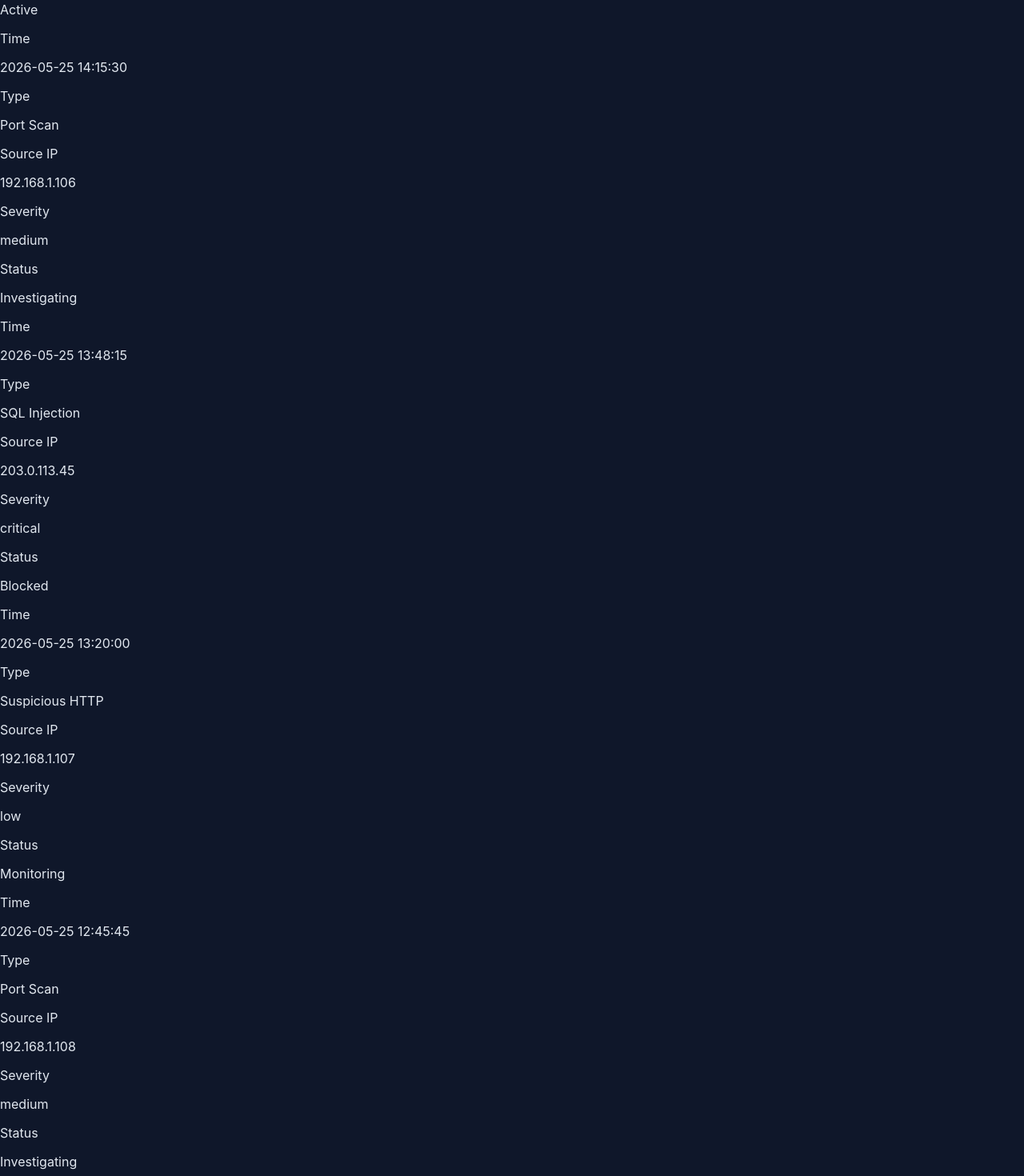
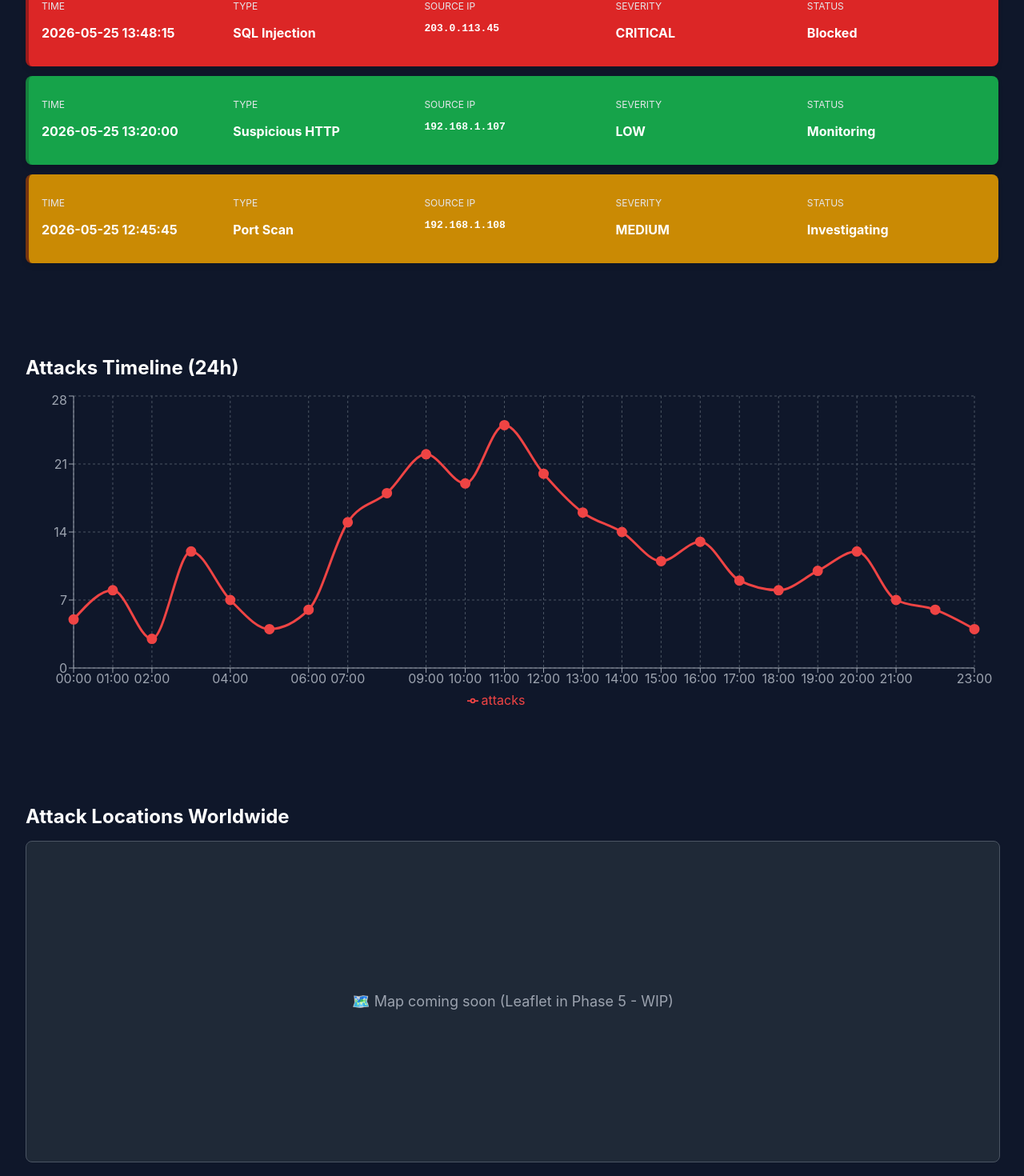
Before and after one commit to SedraR78/soc_dashboard, a React (Create React App) app: page / in a window 1280 px wide. Shown: the part 680-2150 px from the top of the page at 80% size. Built offline with nearby package versions, Linux system fonts and the light colour scheme.

Commit message:
feat: Phase 5 complete - dark theme, styled KPIs, alerts, charts

```diff
--- a/src/components/AlertTable.jsx
+++ b/src/components/AlertTable.jsx
@@ -1,53 +1,78 @@
 import React from 'react';
 
 export function AlertTable({ alerts }) {
-  // Function to get severity color
-  const getSeverityColor = (severity) => {
+  const getSeverityStyle = (severity) => {
     switch(severity.toLowerCase()) {
       case 'critical':
-        return 'bg-red-900 bg-opacity-20 border-l-4 border-red-500 text-red-400';
+        return {
+          backgroundColor: '#dc2626',
+          borderLeft: '4px solid #991b1b',
+          color: 'white'
+        };
       case 'high':
-        return 'bg-orange-900 bg-opacity-20 border-l-4 border-orange-500 text-orange-400';
+        return {
+          backgroundColor: '#ea580c',
+          borderLeft: '4px solid #9a3412',
+          color: 'white'
+        };
       case 'medium':
-        return 'bg-yellow-900 bg-opacity-20 border-l-4 border-yellow-500 text-yellow-400';
+        return {
+          backgroundColor: '#ca8a04',
+          borderLeft: '4px solid #78350f',
+          color: 'white'
+        };
       case 'low':
-        return 'bg-green-900 bg-opacity-20 border-l-4 border-green-500 text-green-400';
+        return {
+          backgroundColor: '#16a34a',
+          borderLeft: '4px solid #15803d',
+          color: 'white'
+        };
       default:
-        return 'bg-gray-900 bg-opacity-20 border-l-4 border-gray-500 text-gray-400';
+        return {
+          backgroundColor: '#4b5563',
+          borderLeft: '4px solid #1f2937',
+          color: 'white'
+        };
     }
   };
 
   return (
-    <div className="mt-8 p-8">
-      <h2 className="text-2xl font-bold mb-4 text-white">Recent Alerts</h2>
+    <div style={{ marginTop: '32px', padding: '32px' }}>
+      <h2 style={{ fontSize: '24px', fontWeight: 'bold', marginBottom: '16px', color: 'white' }}>Recent Alerts</h2>
 
-      <div className="space-y-3">
+      <div style={{ display: 'flex', flexDirection: 'column', gap: '12px' }}>
         {alerts.map((alert) => (
           <div
             key={alert.id}
-            className={`p-4 rounded ${getSeverityColor(alert.severity)} hover:shadow-lg transition`}
+            style={{
+              ...getSeverityStyle(alert.severity),
+              padding: '16px',
+              borderRadius: '8px',
+              display: 'grid',
+              gridTemplateColumns: 'repeat(5, 1fr)',
+              gap: '16px',
+              boxShadow: '0 4px 6px rgba(0,0,0,0.1)'
+            }}
           >
-            <div className="grid grid-cols-5 gap-4">
             <div>
-                <p className="text-xs text-gray-400 uppercase">Time</p>
-                <p className="font-semibold">{alert.timestamp}</p>
+              <p style={{ fontSize: '12px', color: '#e5e7eb', marginBottom: '4px' }}>TIME</p>
+              <p style={{ fontWeight: 'bold' }}>{alert.timestamp}</p>
             </div>
             <div>
-                <p className="text-xs text-gray-400 uppercase">Type</p>
-                <p className="font-semibold">{alert.type}</p>
+              <p style={{ fontSize: '12px', color: '#e5e7eb', marginBottom: '4px' }}>TYPE</p>
+              <p style={{ fontWeight: 'bold' }}>{alert.type}</p>
             </div>
             <div>
-                <p className="text-xs text-gray-400 uppercase">Source IP</p>
-                <p className="font-mono">{alert.sourceIP}</p>
+              <p style={{ fontSize: '12px', color: '#e5e7eb', marginBottom: '4px' }}>SOURCE IP</p>
+              <p style={{ fontWeight: 'bold', fontFamily: 'monospace' }}>{alert.sourceIP}</p>
             </div>
             <div>
-                <p className="text-xs text-gray-400 uppercase">Severity</p>
-                <p className="font-semibold uppercase">{alert.severity}</p>
+              <p style={{ fontSize: '12px', color: '#e5e7eb', marginBottom: '4px' }}>SEVERITY</p>
+              <p style={{ fontWeight: 'bold', textTransform: 'uppercase' }}>{alert.severity}</p>
             </div>
             <div>
-                <p className="text-xs text-gray-400 uppercase">Status</p>
-                <p className="font-semibold">{alert.status}</p>
-              </div>
+              <p style={{ fontSize: '12px', color: '#e5e7eb', marginBottom: '4px' }}>STATUS</p>
+              <p style={{ fontWeight: 'bold' }}>{alert.status}</p>
             </div>
           </div>
         ))}
--- a/src/components/Chart.jsx
+++ b/src/components/Chart.jsx
@@ -2,26 +2,27 @@ import React from 'react';
 import { LineChart, Line, XAxis, YAxis, CartesianGrid, Tooltip, Legend, ResponsiveContainer } from 'recharts';
 
 export function Chart({ data }) {
-  // data = chartData array from mockData
-  // Each item: {hour: "00:00", attacks: 5}
-
   return (
-    <div className="mt-8 p-8">
-      <h2 className="text-2xl font-bold mb-4">Attacks Timeline (24h)</h2>
+    <div style={{ marginTop: '32px', padding: '32px' }}>
+      <h2 style={{ fontSize: '24px', fontWeight: 'bold', marginBottom: '16px', color: 'white' }}>Attacks Timeline (24h)</h2>
 
       <ResponsiveContainer width="100%" height={400}>
-        <LineChart data={data}>
-          <CartesianGrid strokeDasharray="3 3" />
-          <XAxis dataKey="hour" />
-          <YAxis />
-          <Tooltip />
+        <LineChart data={data} margin={{ top: 5, right: 30, left: 0, bottom: 5 }}>
+          <CartesianGrid strokeDasharray="3 3" stroke="#4b5563" />
+          <XAxis dataKey="hour" stroke="#9ca3af" />
+          <YAxis stroke="#9ca3af" />
+          <Tooltip
+            contentStyle={{ backgroundColor: '#1f2937', border: '1px solid #4b5563', borderRadius: '8px' }}
+            labelStyle={{ color: 'white' }}
+          />
           <Legend />
           <Line
             type="monotone"
             dataKey="attacks"
             stroke="#ef4444"
-            strokeWidth={2}
-            dot={{ fill: '#ef4444', r: 4 }}
+            strokeWidth={3}
+            dot={{ fill: '#ef4444', r: 5 }}
+            activeDot={{ r: 7 }}
           />
         </LineChart>
       </ResponsiveContainer>
--- a/src/components/Map.jsx
+++ b/src/components/Map.jsx
@@ -1,9 +1,19 @@
 export function Map() {
   return (
-    <div className="mt-8 p-8">
-      <h2 className="text-2xl font-bold mb-4">Attack Locations Worldwide</h2>
-      <div className="w-full h-96 bg-gray-300 rounded border border-gray-400 flex items-center justify-center">
-        <p className="text-gray-600">Map coming soon (Leaflet integration in Phase 5)</p>
+    <div style={{ marginTop: '32px', padding: '32px' }}>
+      <h2 style={{ fontSize: '24px', fontWeight: 'bold', marginBottom: '16px', color: 'white' }}>Attack Locations Worldwide</h2>
+
+      <div style={{
+        width: '100%',
+        height: '400px',
+        backgroundColor: '#1f2937',
+        borderRadius: '8px',
+        border: '1px solid #4b5563',
+        display: 'flex',
+        alignItems: 'center',
+        justifyContent: 'center'
+      }}>
+        <p style={{ color: '#9ca3af', fontSize: '18px' }}>🗺️ Map coming soon (Leaflet in Phase 5 - WIP)</p>
       </div>
     </div>
   );
--- a/src/pages/Dashboard.jsx
+++ b/src/pages/Dashboard.jsx
@@ -13,7 +13,7 @@ return (
       <KPICards data={mockData.kpis} />
       <AlertTable alerts={mockData.alerts} />
       <Chart data={mockData.chartData} />
-      <Map />
+      <Map data={mockData.mapData} />
     </div>
   </div>
 );
```
Lines whose indentation alone changed are shown as unchanged.
